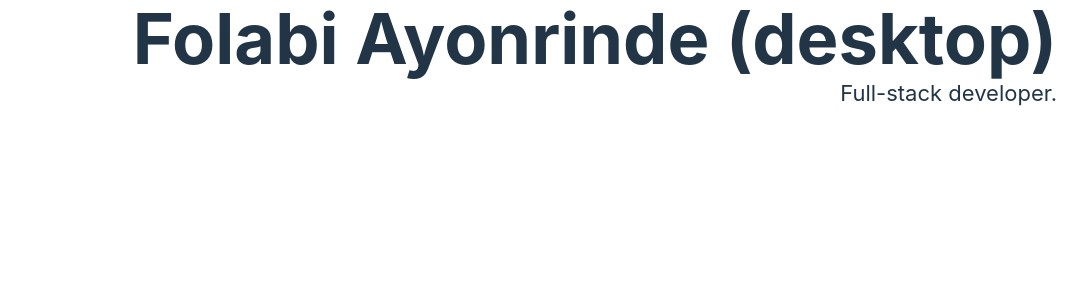
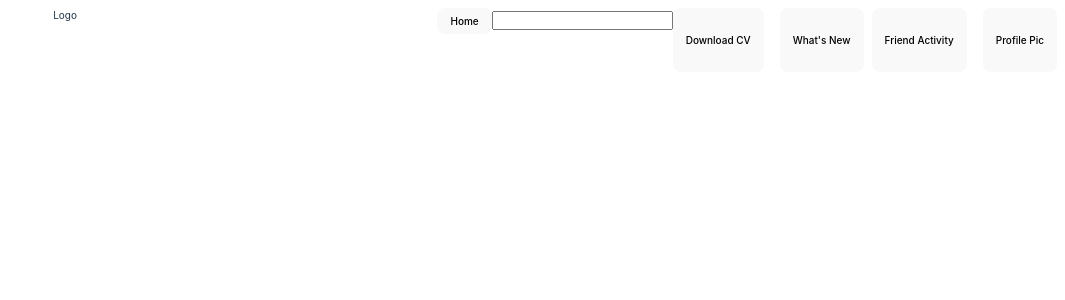
Before and after one commit to folabia1/portfolio, a React (Vite) app: page / in a window 1280 px wide. Shown: the top 300 px of the page, without its empty margins (215-1280 px from the left). Built offline with nearby package versions, Linux system fonts and the light colour scheme.

Commit message:
build out folder structure and header skeleton

```diff
--- a/src/desktop/app/DesktopApp.jsx
+++ b/src/desktop/app/DesktopApp.jsx
@@ -1,22 +1,20 @@
 import styled from "styled-components";
+import { Footer } from "../sections/footer/Footer";
+import { Header } from "../sections/header/Header";
+import { MainArea } from "../sections/maIn-area/MainArea";
 
 const StyledApp = styled.div`
   display: flex;
   flex-direction: column;
-  align-items: flex-end;
-  padding-inline: 0.8rem;
-  font-size: 2.2rem;
-
-  h1 {
-    text-align: end;
-  }
+  gap: 0.8rem;
 `;
 
 export function DesktopApp() {
   return (
     <StyledApp>
-      <h1>Folabi Ayonrinde (desktop)</h1>
-      <p className="subtitle">Full-stack developer.</p>
+      <Header />
+      <MainArea />
+      <Footer />
     </StyledApp>
   );
 }
--- /dev/null
+++ b/src/desktop/sections/footer/Footer.jsx
@@ -0,0 +1,11 @@
+import styled from "styled-components";
+
+const StyledFooter = styled.div``;
+
+export function Footer() {
+  return (
+    <StyledFooter>
+      <div></div>
+    </StyledFooter>
+  );
+}
--- /dev/null
+++ b/src/desktop/sections/header/Header.jsx
@@ -0,0 +1,43 @@
+import styled from "styled-components";
+
+const StyledHeader = styled.div`
+  height: 6.4rem;
+  padding: 0.8rem;
+  display: grid;
+  grid-template-columns: 1fr auto 1fr;
+
+  .header-right {
+    justify-self: end;
+    display: flex;
+    gap: 1.6rem;
+
+    .buttons {
+      display: flex;
+      gap: 0.8rem;
+    }
+  }
+`;
+
+export function Header() {
+  return (
+    <StyledHeader>
+      <div className="header-logo">Logo</div>
+
+      <div className="header-center">
+        <button>Home</button>
+        <input />
+      </div>
+
+      <div className="header-right">
+        <button>Download CV</button>
+
+        <div className="buttons">
+          <button>{"What's New"}</button>
+          <button>Friend Activity</button>
+        </div>
+
+        <button>Profile Pic</button>
+      </div>
+    </StyledHeader>
+  );
+}
--- /dev/null
+++ b/src/desktop/sections/maIn-area/MainArea.jsx
@@ -0,0 +1,11 @@
+import styled from "styled-components";
+
+const StyledMainArea = styled.div``;
+
+export function MainArea() {
+  return (
+    <StyledMainArea>
+      <div></div>
+    </StyledMainArea>
+  );
+}
```
